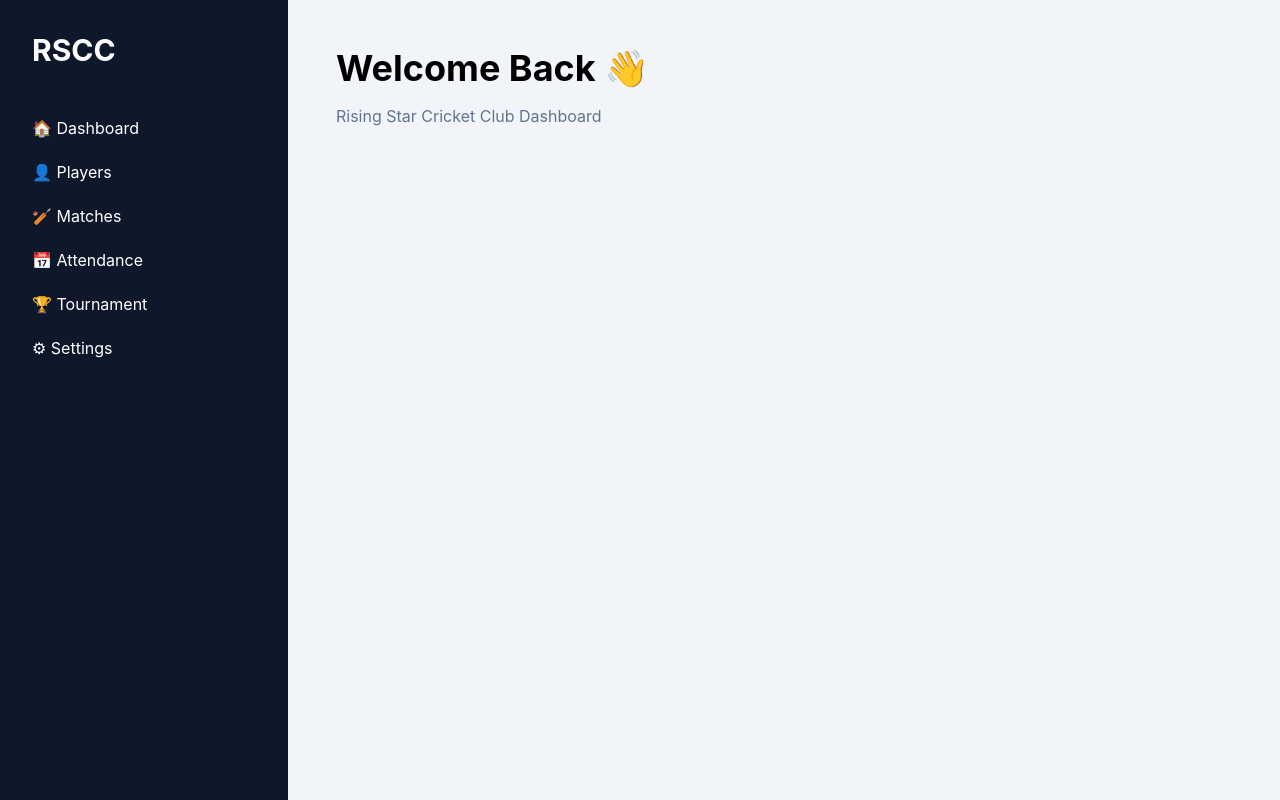
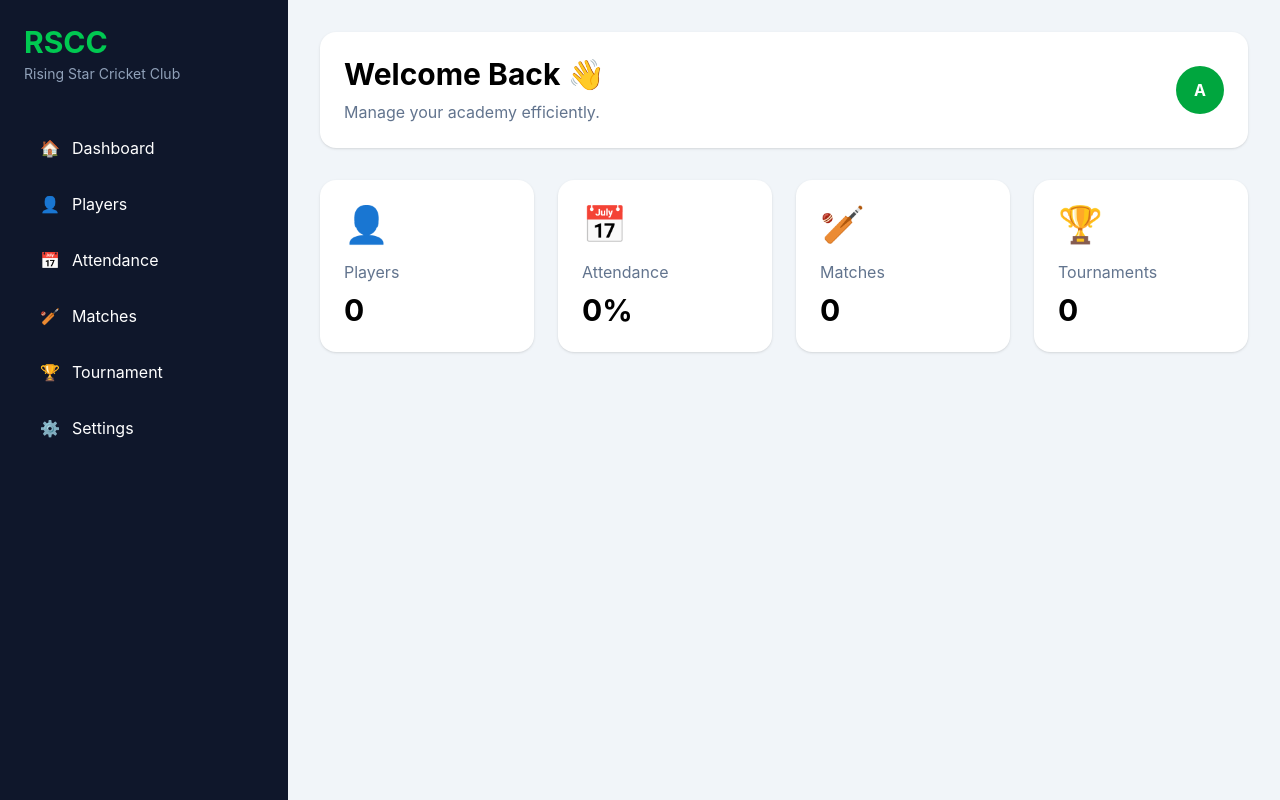
Before and after one commit to apexalphaa/rscc-app, a React (Vite) app in the folder apps/frontend/: page /dashboard in a window 1280 px wide. Built offline with nearby package versions, Linux system fonts and the light colour scheme.

Commit message:
Update Dashboard.jsx

```diff
--- a/apps/frontend/src/pages/Dashboard.jsx
+++ b/apps/frontend/src/pages/Dashboard.jsx
@@ -1,46 +1,46 @@
+import Sidebar from "../components/Sidebar";
+import DashboardHeader from "../components/DashboardHeader";
+import StatCard from "../components/StatCard";
+
 export default function Dashboard() {
   return (
-    <div className="min-h-screen bg-slate-100">
+    <div className="flex bg-slate-100 min-h-screen">
 
-      <div className="flex">
+      <Sidebar />
 
-        <aside className="w-72 bg-slate-900 text-white min-h-screen p-8">
+      <main className="flex-1 p-8">
 
-          <h1 className="text-3xl font-bold">
-            RSCC
-          </h1>
+        <DashboardHeader />
 
-          <ul className="space-y-5 mt-12">
+        <div className="grid md:grid-cols-2 xl:grid-cols-4 gap-6 mt-8">
 
-            <li>🏠 Dashboard</li>
+          <StatCard
+            title="Players"
+            value="0"
+            icon="👤"
+          />
 
-            <li>👤 Players</li>
+          <StatCard
+            title="Attendance"
+            value="0%"
+            icon="📅"
+          />
 
-            <li>🏏 Matches</li>
+          <StatCard
+            title="Matches"
+            value="0"
+            icon="🏏"
+          />
 
-            <li>📅 Attendance</li>
+          <StatCard
+            title="Tournaments"
+            value="0"
+            icon="🏆"
+          />
 
-            <li>🏆 Tournament</li>
+        </div>
 
-            <li>⚙ Settings</li>
-
-          </ul>
-
-        </aside>
-
-        <main className="flex-1 p-12">
-
-          <h2 className="text-4xl font-bold">
-            Welcome Back 👋
-          </h2>
-
-          <p className="text-slate-500 mt-4">
-            Rising Star Cricket Club Dashboard
-          </p>
-
-        </main>
-
-      </div>
+      </main>
 
     </div>
   );
```
